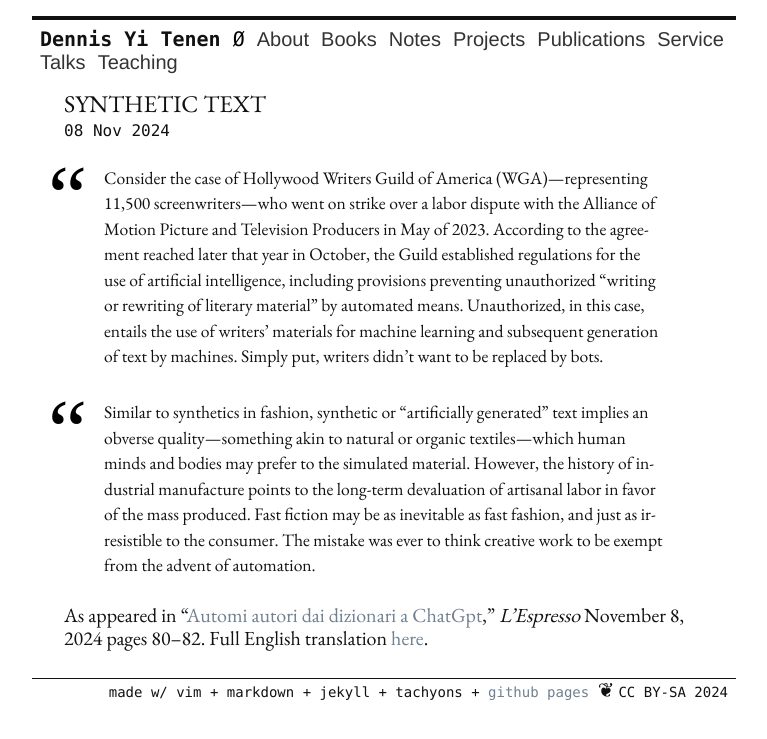
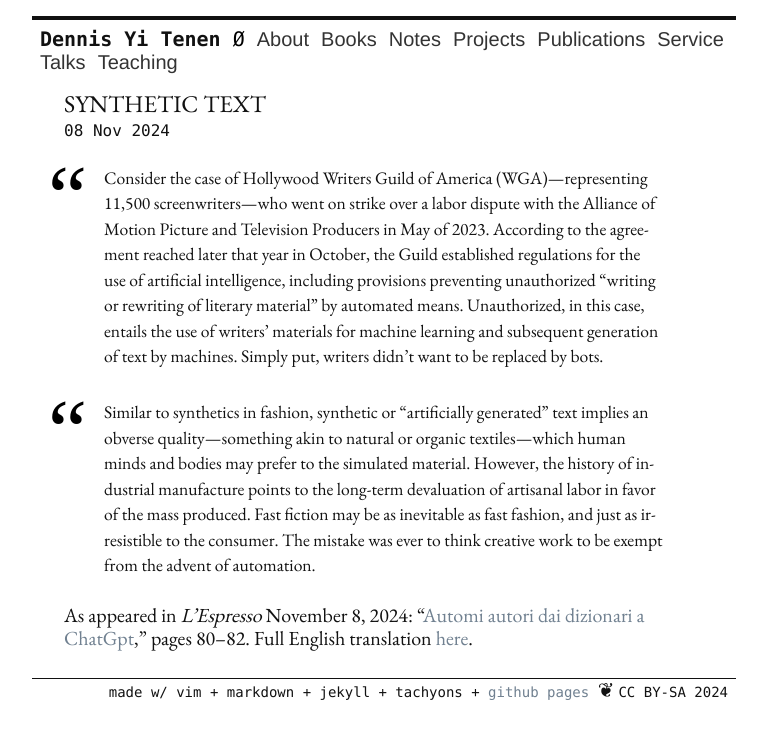
Before and after one commit to denten/denten.github.io, a Jekyll site: the page built from collections/_posts/2024-11-08-synthetic-text.md, in a window 1280 px wide. Shown: the top 739 px of the page, without its empty margins (256-1023 px from the left). Built offline with Jekyll 4.4.1, drawn with Linux system fonts in a browser that asks for light colours; nearby versions of some CDN libraries.

Commit message:
fix some minor punctuation prolems

```diff
--- a/collections/_posts/2024-11-08-synthetic-text.md
+++ b/collections/_posts/2024-11-08-synthetic-text.md
@@ -25,8 +25,8 @@ long-term devaluation of artisanal labor in favor of the mass produced. Fast fic
 inevitable as fast fashion, and just as irresistible to the consumer. The mistake was ever to
 think creative work to be exempt from the advent of automation.
 
-As appeared in "[Automi autori dai dizionari a
+As appeared in *L'Espresso* November 8, 2024: "[Automi autori dai dizionari a
 ChatGpt](https://drive.google.com/file/d/1NB90Wc08dA1rRC3vmk05vhSEoJGiNrHT/view?usp=sharing),"
-*L'Espresso* November 8, 2024 pages 80--82. Full English translation
+pages 80--82. Full English translation
 [here](https://docs.google.com/document/d/1Gc4NmkjMWPZwaUkuSsjfSS0xE4SniLrrGPZR71ULeA0/edit?usp
 =sharing).
```
Also changed, not shown: _includes/CV/04-publications.md (+2 -2 lines).
